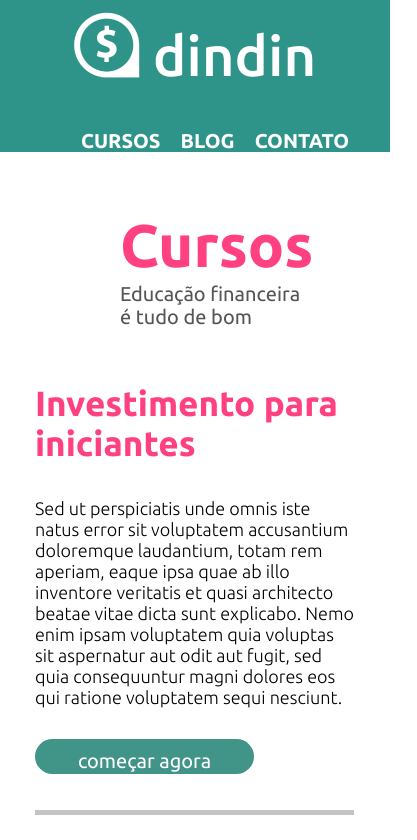
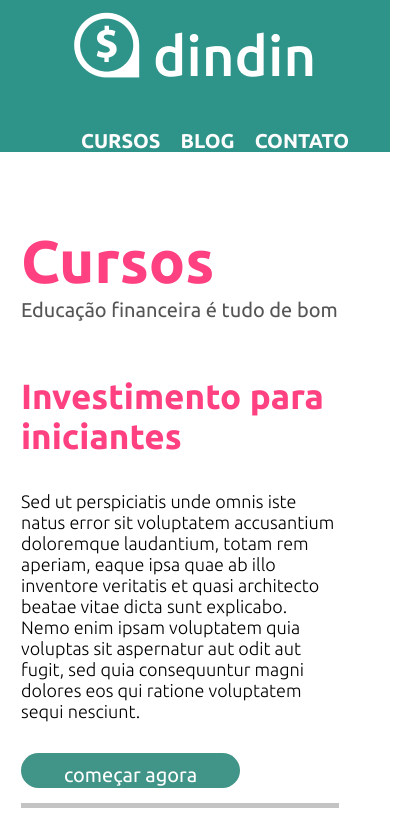
Before and after one commit to JulianaAmancio/XP-42-dindin, a plain HTML site: page cursos.html in a window 390 px wide. Shown: the top 840 px of the page, 417 px wide, since content can reach past the window. Drawn offline with nearby package versions, Linux system fonts and the light colour scheme.

Commit message:
ajuste na responsividade

```diff
--- a/assets/styles/cursos.css
+++ b/assets/styles/cursos.css
@@ -66,7 +66,6 @@ h3{
     display: table-cell;
     float: left;
     width: 724px;
-    height: 105px;
     padding-top: 70px;
     font-weight: 300;
     font-size: 18px;
@@ -122,9 +121,9 @@ h3{
 
 }
 
-@media only screen and (max-width: 425px) {
+@media only screen and (max-width: 661px) {
     .texto{
-    width: 319px;
+    width: 546px;
     height: 462px;
     }
     .titulo p{
@@ -135,15 +134,71 @@ h3{
        width: 0;
        height: 0;
 
+
     }
     .titulo{
         padding: 0;
         text-align: left;
     }
 }
-@media only screen and (max-width: 413px) {
+@media only screen and (max-width: 628px) {
     section{
-        padding: 5px 35px;
+        padding-left: 20px;
+        margin: 0;
+        width: 450px;
+    }
+    .texto{
+        width: 500px;
+        }
+    .titulo h1{
+        padding: 0;
+    }
+    .titulo p{
+        width: 100%;
+        padding-left: 0;
+    }
+
+
+}
+
+@media only screen and (max-width: 540px){
+    main{
+        padding:0;
+        margin: 0;
+        width: 401px;
+
+    }
+    section{
+        width: 362px;
+        padding: 49px;
+    }
+    .texto{
+        width: 100%;
+
+    }
+    .titulo p{
+        width: 100%;
+    }
+    img{
+        width: 300px;
+        height: 300px;
+    }
+
+
+}
+@media only screen and (max-width: 450px){
+    section {
+        width: 362px;
+        padding: 21px;
     }
 
 }
+@media only screen and (max-width: 405px){
+    main{
+        width: 360px;
+    }
+    section {
+        width: 318px;
+        padding: 21px;
+    }
+}
--- a/assets/styles/global.css
+++ b/assets/styles/global.css
@@ -101,7 +101,7 @@ footer a{
 
 }
 
-@media only screen and (max-width: 481px) {
+@media only screen and (max-width: 580px) {
 
     .container {
         width: 460px;
```
